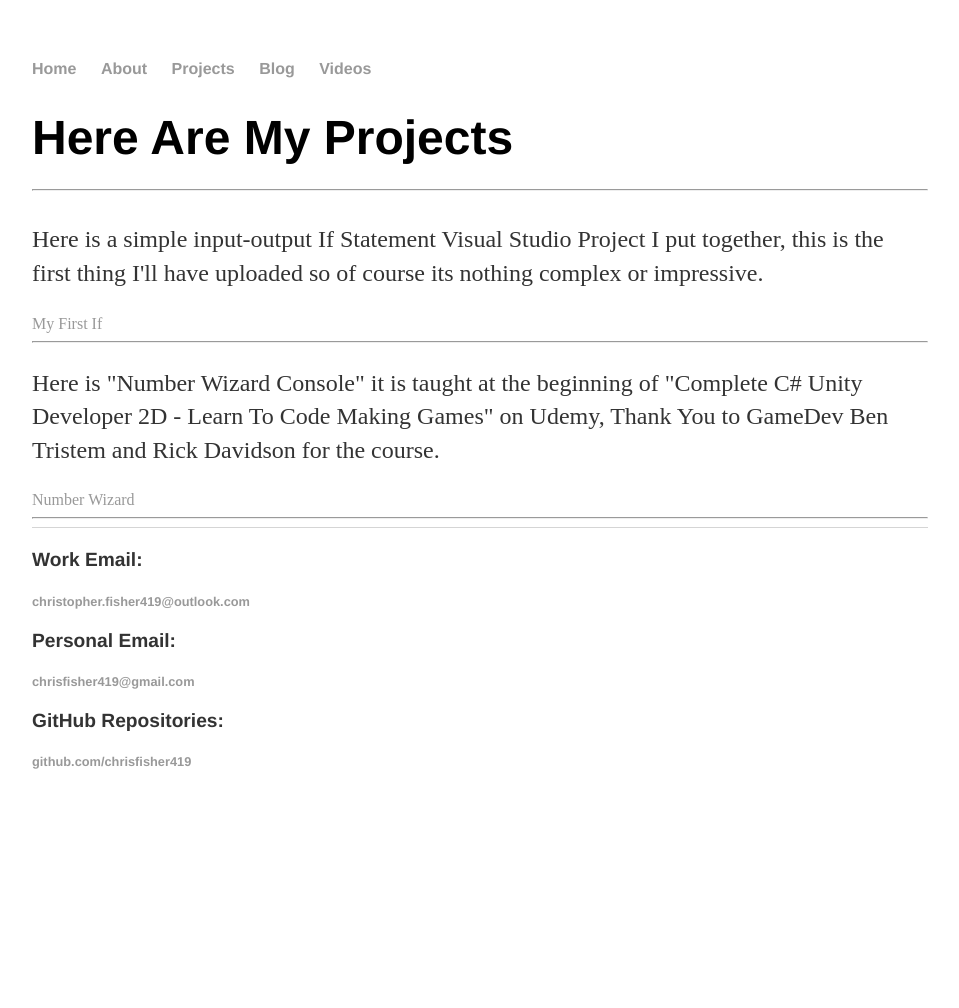
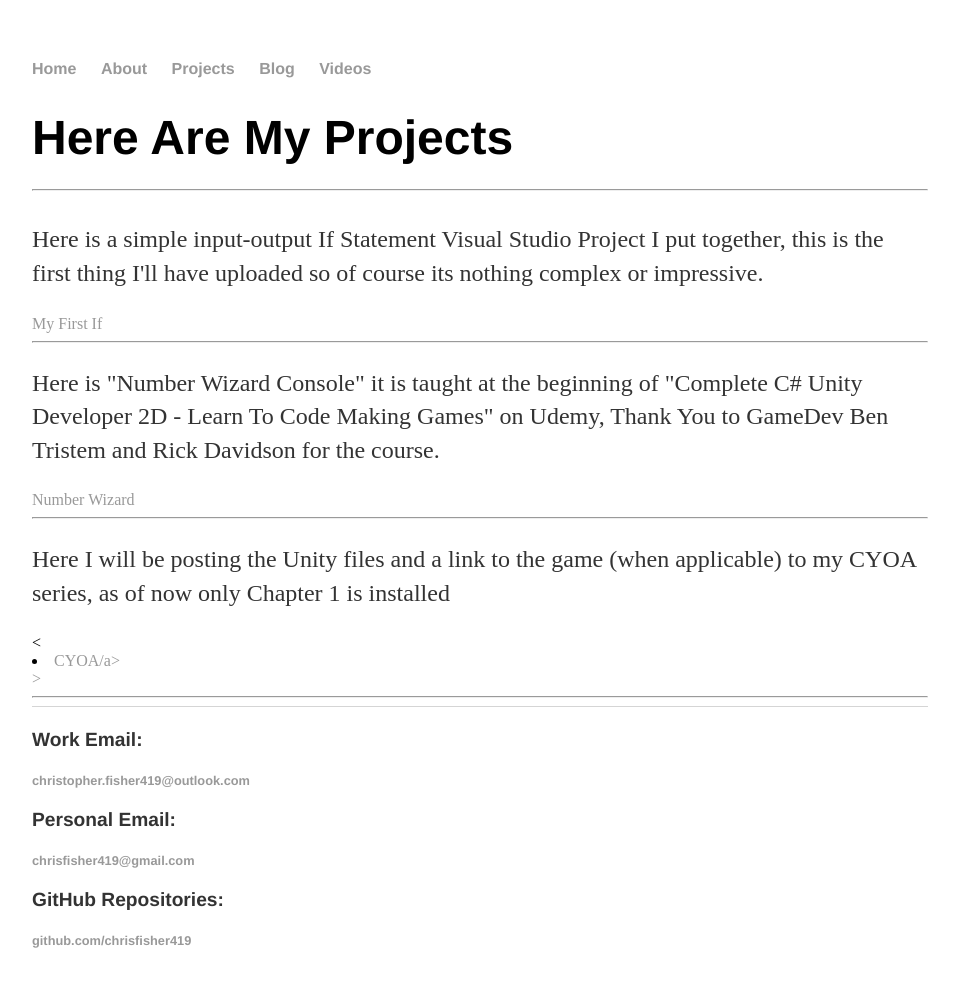
Before and after one commit to chrisfisher419/chrisfisher419.github.io, a Jekyll site: the page built from projects/index.html, in a window 1280 px wide. Shown: the whole page, without its empty margins (160-1119 px from the left). Built offline with Jekyll 4.4.1, drawn with Linux system fonts in a browser that asks for light colours; before the commit the page ends 900 px from its top, so only the background shows below that.

Commit message:
Update index.html

```diff
--- a/projects/index.html
+++ b/projects/index.html
@@ -8,4 +8,5 @@ title: Projects
 <a href="https://github.com/chrisfisher419/MyFirstIfStatement.git/">My First If</a><hr />
 <p> Here is "Number Wizard Console" it is taught at the beginning of "Complete C# Unity Developer 2D - Learn To Code Making Games" on Udemy, Thank You to GameDev Ben Tristem and Rick Davidson for the course.</p>
 <a href= "https://github.com/chrisfisher419/NumberWizard.git">Number Wizard</a><hr />
+<p> Here I will be posting the Unity files and a link to the game (when applicable) to my CYOA series, as of now only Chapter 1 is installed </p><<li><a href="/">CYOA/a></li>><hr />
 </div><!-- /.blurb -->
```
